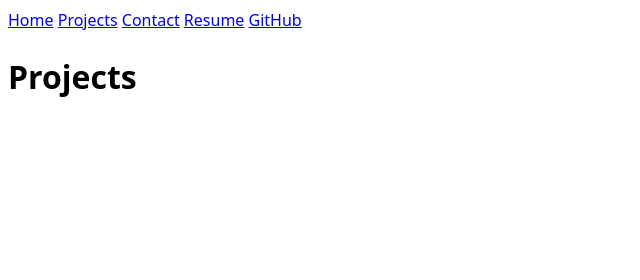
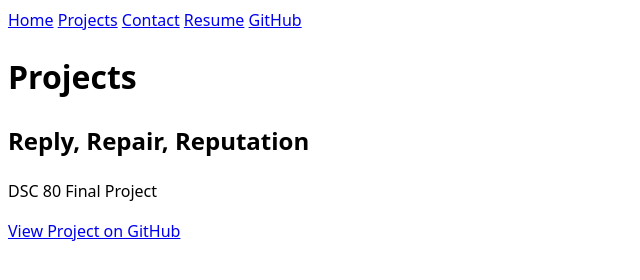
Before and after one commit to dangitmac/portfolio, a plain HTML site: page projects/index.html in a window 1280 px wide. Shown: the whole page, without its empty margins (0-640 px from the left). Drawn offline with Linux system fonts and the light colour scheme.

Commit message:
added project

```diff
--- a/projects/index.html
+++ b/projects/index.html
@@ -1,11 +1,13 @@
 <!DOCTYPE html>
 <html lang="en">
+
 <head>
     <meta charset="UTF-8">
     <meta name="viewport" content="width=device-width, initial-scale=1.0">
     <title>Projects</title>
     <link rel="stylesheet" href="../style.css">
 </head>
+
 <body>
     <nav>
         <a href="../">Home</a>
@@ -16,5 +18,15 @@
     </nav>
 
     <h1>Projects</h1>
+
+    <section>
+        <h2>Reply, Repair, Reputation</h2>
+        <p>DSC 80 Final Project</p>
+        <a href="https://github.com/dangitmac/reply-repair-reputation" target="_blank">
+            View Project on GitHub
+        </a>
+    </section>
+
 </body>
+
 </html>
```
Also changed, not shown: 1 other file.
